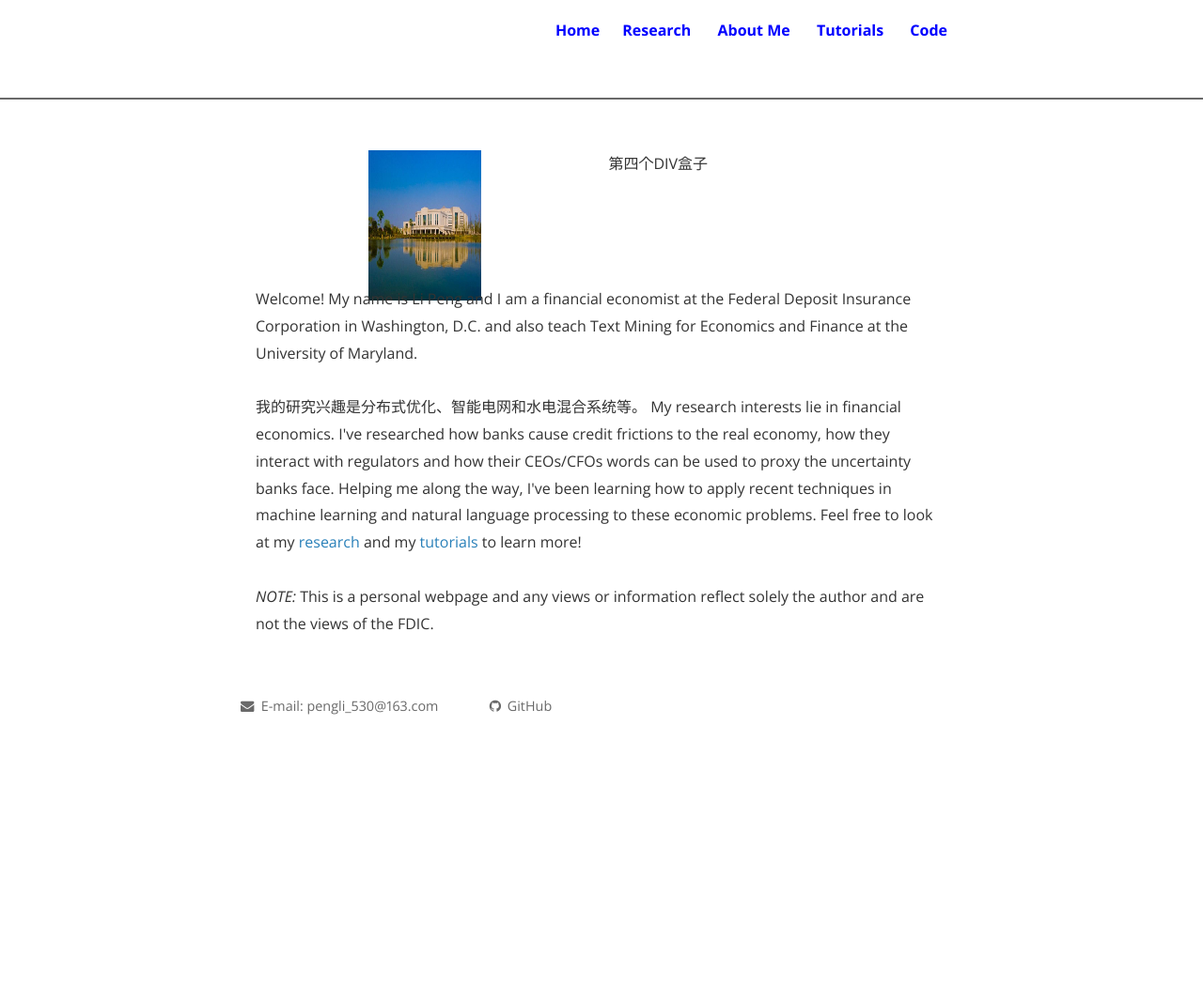
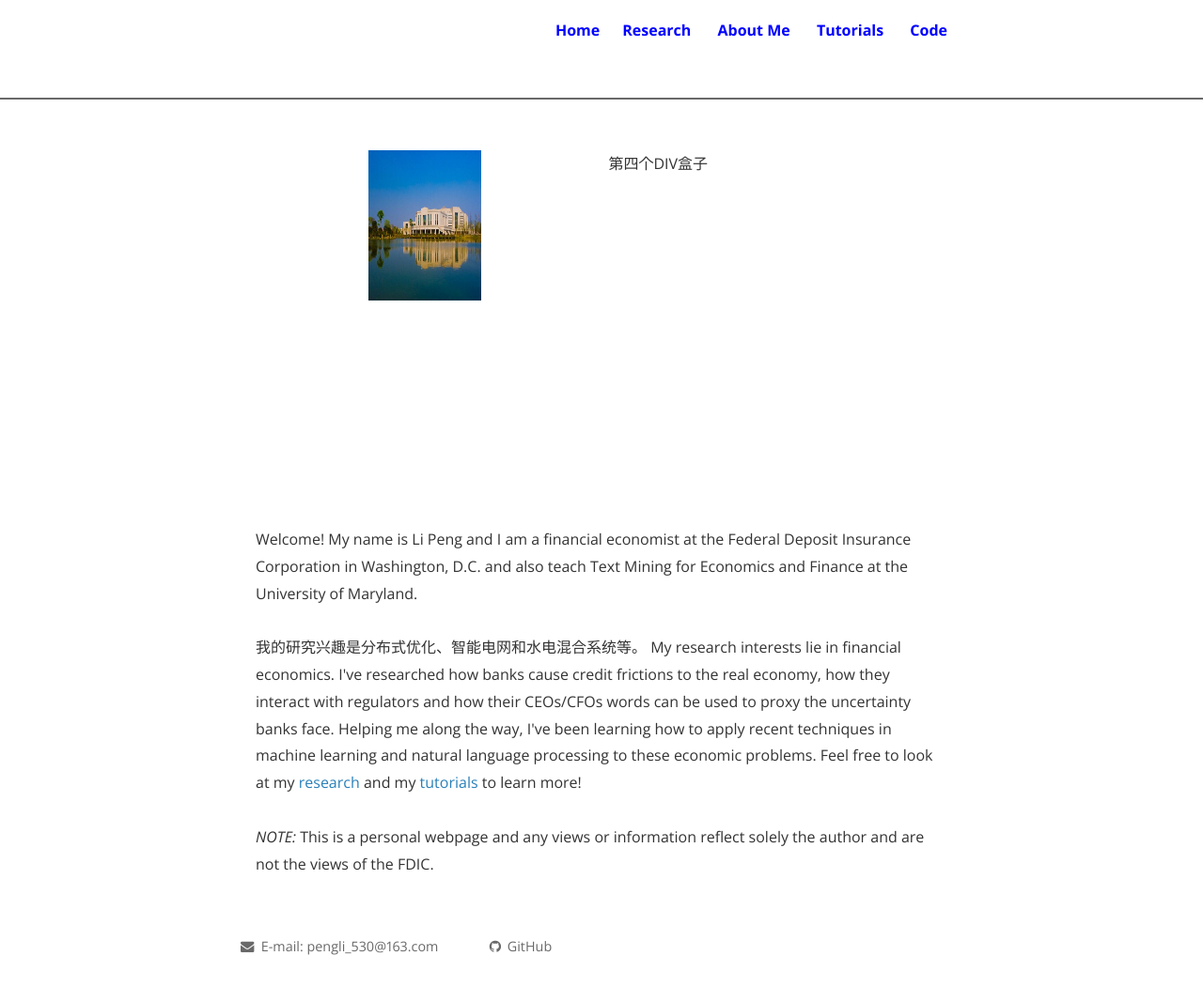
Before and after one commit to lp48280421/lp48280421.github.io, a Jekyll site: the page built from index.html, in a window 1280 px wide. Shown: the whole page at 94% size. Built offline with Jekyll 4.4.1, drawn with Linux system fonts in a browser that asks for light colours; nearby versions of some CDN libraries; the list of posts is cut into pages by our own code; comment, search, counter and statistics services are not loaded; a style sheet for code colours, icons or effects is not loaded; before the commit the page ends 900 px from its top, so only the background shows below that.

Commit message:
Update index.html

```diff
--- a/index.html
+++ b/index.html
@@ -14,8 +14,8 @@ layout: page
 
  </head>
  <style>
-.div-c{ float:left;height:100px;width:49%;border:0px solid #F00}
-.div-d{ float:right;height:100px;width:49%;border:0px solid #000}
+.div-c{ float:left;height:400px;width:49%;border:0px solid #F00}
+.div-d{ float:right;height:400px;width:49%;border:0px solid #000}
 </style>
 </head>
 <body>
```
